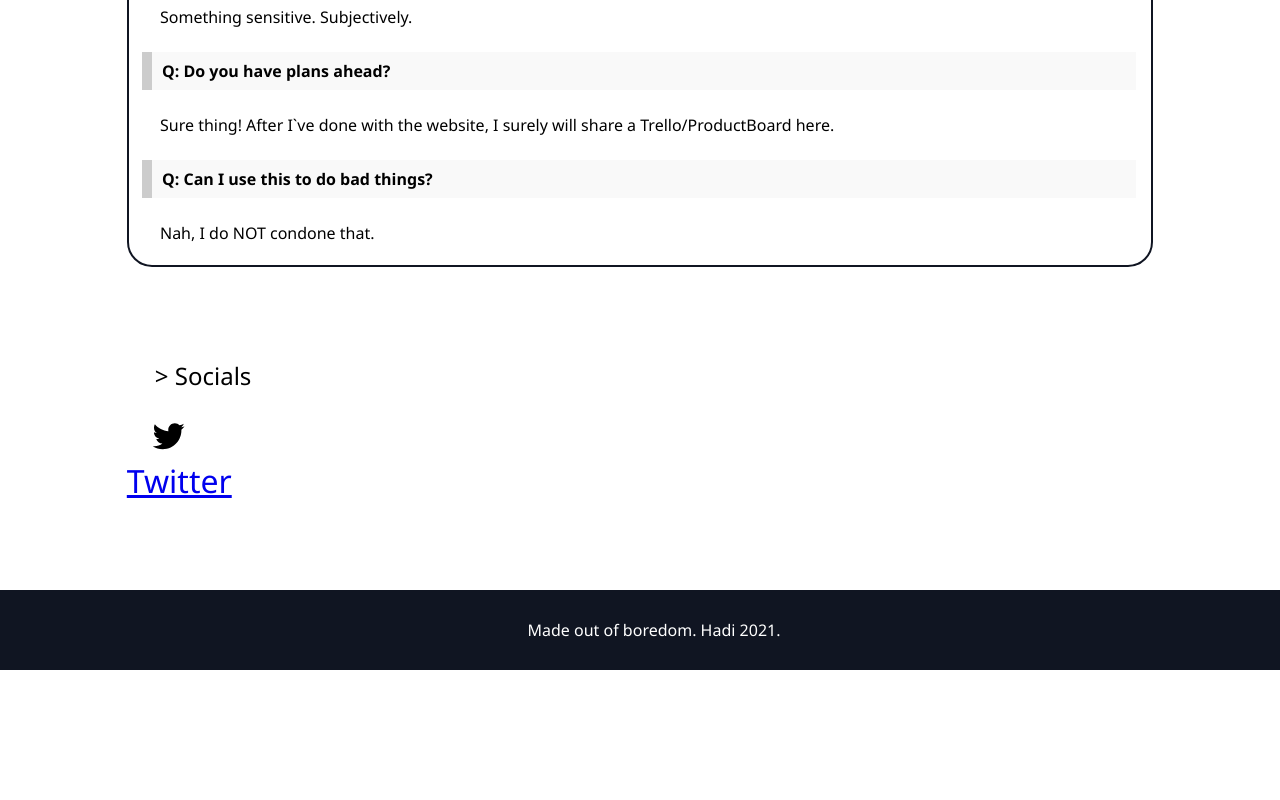
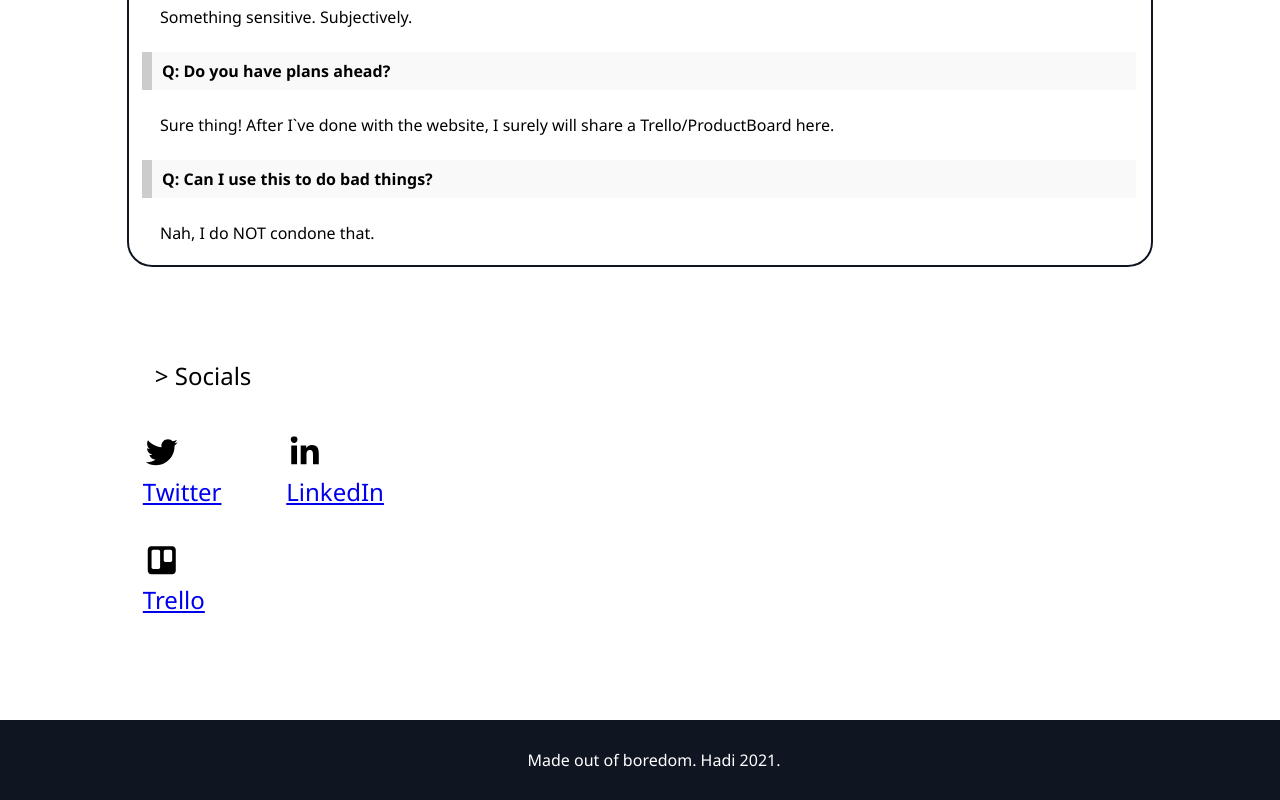
Before and after one commit to idahdam/bot-diprat-docs, a React (Create React App) app: page /submit-ideas in a window 1280 px wide. Shown: the part 752-1552 px from the top of the page. Before the commit the page ends 1422 px from the top, so only its background shows below. Built offline with nearby package versions, Linux system fonts and the light colour scheme.

Commit message:
mmmmmmmmmmmmm

```diff
--- a/src/components/socialsComponents/socials.components.js
+++ b/src/components/socialsComponents/socials.components.js
@@ -12,6 +12,19 @@ export const SocialContainer = styled(Container)`
     width: 88%;
 `
 
+export const SocialRow = styled.div`
+    justify-content: center;
+    content: "";
+    display: table;
+    clear: both;
+`
+
+export const SocialCol = styled.div`
+    padding: 1rem;
+    float: left;
+    width: 33.33%;
+`
+
 export const SocialWrapper = styled.div`
 
 `
@@ -22,5 +35,5 @@ export const SocialLogoWrapper = styled.div`
 `
 
 export const SocialLink = styled.a`
-    font-size: 2rem;
+    font-size: 1.5rem;
 `
--- a/src/components/socialsComponents/socials.js
+++ b/src/components/socialsComponents/socials.js
@@ -1,6 +1,14 @@
 import React from 'react'
-import { SocialContainer, SocialWrapper, SocialsHeader, SocialLink, SocialLogoWrapper } from './socials.components';
-import { FaTwitter } from 'react-icons/fa';
+import {
+    SocialContainer,
+    SocialWrapper,
+    SocialsHeader,
+    SocialLink,
+    SocialLogoWrapper,
+    SocialCol,
+    SocialRow
+}   from './socials.components';
+import { FaTwitter, FaLinkedinIn, FaTrello } from 'react-icons/fa';
 
 const Socials = () => {
     return(
@@ -10,8 +18,20 @@ const Socials = () => {
                     > Socials
                 </SocialsHeader>
                 <SocialWrapper>
-                    <SocialLogoWrapper><FaTwitter/></SocialLogoWrapper>
-                    <SocialLink href="https://twitter.com/idahdam">Twitter</SocialLink>
+                    <SocialRow>
+                        <SocialCol>
+                            <SocialLogoWrapper><FaTwitter/></SocialLogoWrapper>
+                            <SocialLink href="https://twitter.com/idahdam">Twitter</SocialLink>
+                        </SocialCol>
+                        <SocialCol>
+                            <SocialLogoWrapper><FaLinkedinIn/></SocialLogoWrapper>
+                            <SocialLink href="https://www.linkedin.com/in/idahdam/">LinkedIn</SocialLink>
+                        </SocialCol>
+                        <SocialCol>
+                            <SocialLogoWrapper><FaTrello/></SocialLogoWrapper>
+                            <SocialLink href="#">Trello</SocialLink>
+                        </SocialCol>
+                    </SocialRow>
                 </SocialWrapper>
                 <br/><br/><br/><br/>
             </SocialContainer>
```
Also changed, not shown: 1 other file (tests, documents, lock files or other folders).
